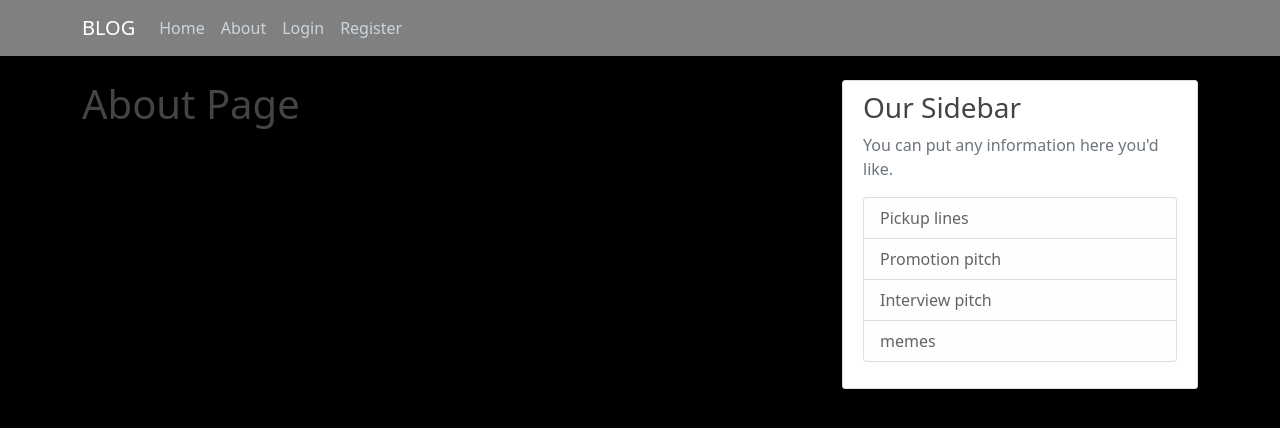
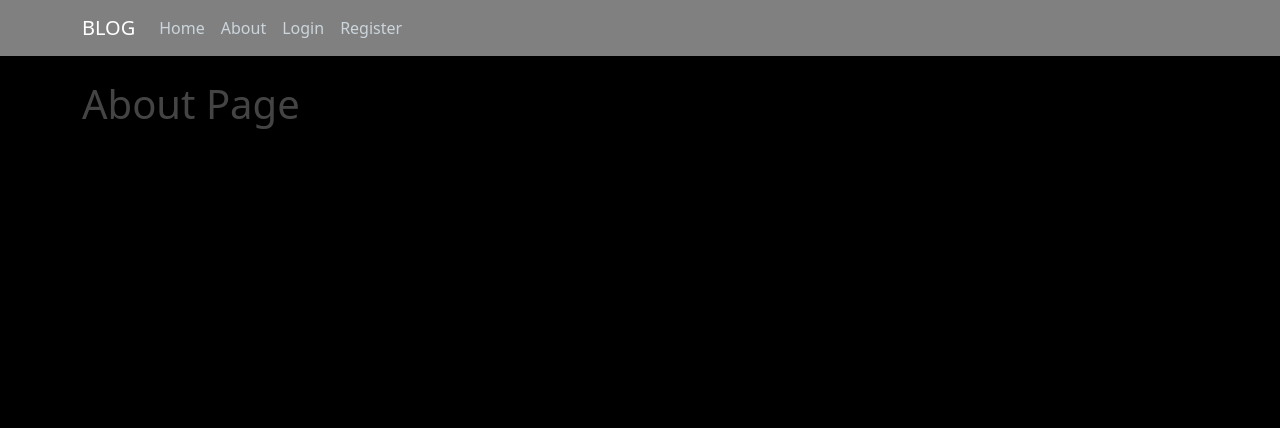
Before and after one commit to briankc804/BLOG-POST, a Flask app: page /about in a window 1280 px wide. Shown: the top 428 px of the page. Run offline with Flask 2, Linux system fonts and the light colour scheme.

Commit message:
removed the side bar

```diff
--- a/pitches/templates/wallart.html
+++ b/pitches/templates/wallart.html
@@ -61,17 +61,7 @@
           {% block content %} {% endblock %}
         </div>
         <div class="col-md-4">
-          <div class="content-section">
-            <h3>Our Sidebar</h3>
-            <p class='text-muted'>You can put any information here you'd like.
-              <ul class="list-group">
-                <li class="list-group-item list-group-item-light">Pickup lines</li>
-                <li class="list-group-item list-group-item-light">Promotion pitch</li>
-                <li class="list-group-item list-group-item-light">Interview pitch</li>
-                <li class="list-group-item list-group-item-light">memes</li>
-              </ul>
-            </p>
-          </div>
+
         </div>
       </div>
     </main>
```
Also changed, not shown: pitches/site.db.
